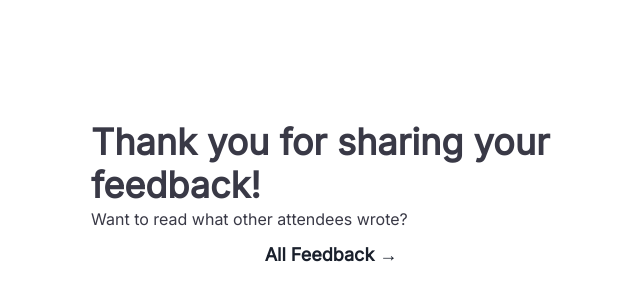
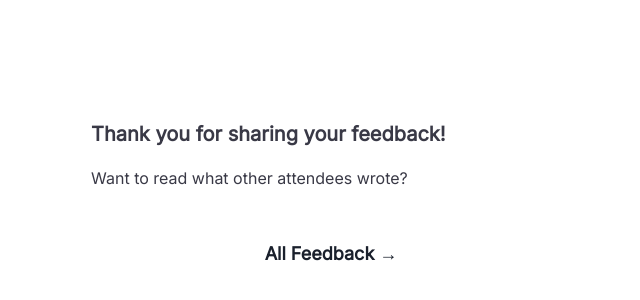
Before and after one commit to privacy-scaling-explorations/sugesto, a Next.js app in the folder apps/web-app/: page /events/1/thank-you in a window 1280 px wide. Shown: the part 200-500 px from the top of the page, without its empty margins (309-949 px from the left). Built offline with nearby package versions, Linux system fonts and the light colour scheme; what @rainbow-me/rainbowkit, wagmi would draw is missing.

Commit message:
fix: UI fix in feedback list page

```diff
--- a/apps/web-app/src/pages/events/[groupId]/index.tsx
+++ b/apps/web-app/src/pages/events/[groupId]/index.tsx
@@ -49,7 +49,7 @@ export default function NewFeedbackPage() {
 
             <Box mb="5rem">
                 {feedback.map((f) => (
-                    <Card>
+                    <Card mb={2}>
                         <CardBody>
                             <Text>{f.feedback}</Text>
                         </CardBody>
--- a/apps/web-app/src/pages/events/[groupId]/new.tsx
+++ b/apps/web-app/src/pages/events/[groupId]/new.tsx
@@ -22,7 +22,7 @@ export default function NewFeedbackPage() {
             e.preventDefault()
             setIsSubmitting(true)
 
-            const feedbackNumber = 3 // TODO: Compute this dynamically
+            const feedbackNumber = 2 // TODO: Compute this dynamically
 
             const proof = await generateProof(groupId as string, feedback, feedbackNumber)
 
--- a/apps/web-app/src/pages/events/[groupId]/thank-you.tsx
+++ b/apps/web-app/src/pages/events/[groupId]/thank-you.tsx
@@ -9,13 +9,15 @@ export default function ThaknkYouPage() {
 
     return (
         <>
-            <Heading as="h3" size="xl">
+            <Heading as="h3" size="md" mb={5}>
                 Thank you for sharing your feedback!
             </Heading>
 
-            <Text>Want to read what other attendees wrote?</Text>
+            <Text mb={10}>Want to read what other attendees wrote?</Text>
 
-            <Button onClick={() => router.push(`/events/${groupId}`)}>All Feedback →</Button>
+            <Button colorScheme="gray" onClick={() => router.push(`/events/${groupId}`)}>
+                All Feedback →
+            </Button>
         </>
     )
 }
```
